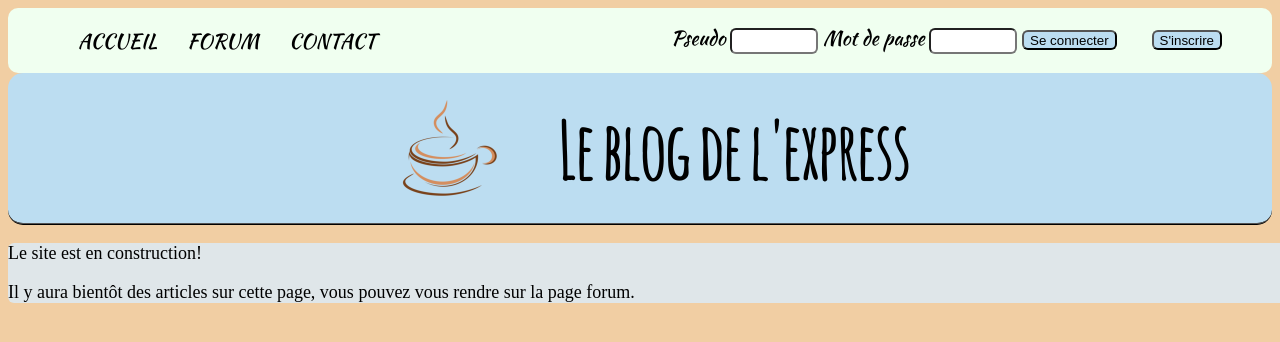
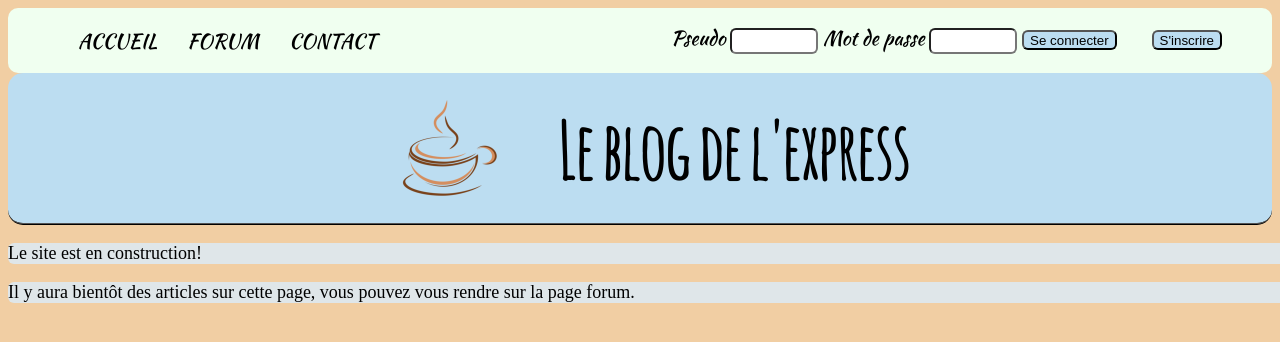
Before and after one commit to PierrePerkov/Projet_blog, a PHP site: page /accueil.php in a window 1280 px wide. Shown: the top 342 px of the page. Run offline with PHP 8.4, Linux system fonts and the light colour scheme.

Commit message:
modification messages erreur

```diff
--- a/accueil.php
+++ b/accueil.php
@@ -10,10 +10,8 @@ include('header.php');
     </head>
     <body>
         <div class="conteneur">
-            <div class="msg">
-                <p>Le site est en construction!</p>
-                <p>Il y aura bientôt des articles sur cette page, vous pouvez vous rendre sur la page forum.</p>
-            </div>
+            <p class="msg">Le site est en construction!</p>
+            <p class="msg">Il y aura bientôt des articles sur cette page, vous pouvez vous rendre sur la page forum.</p>
         </div>
     </body>
 </html>
```
